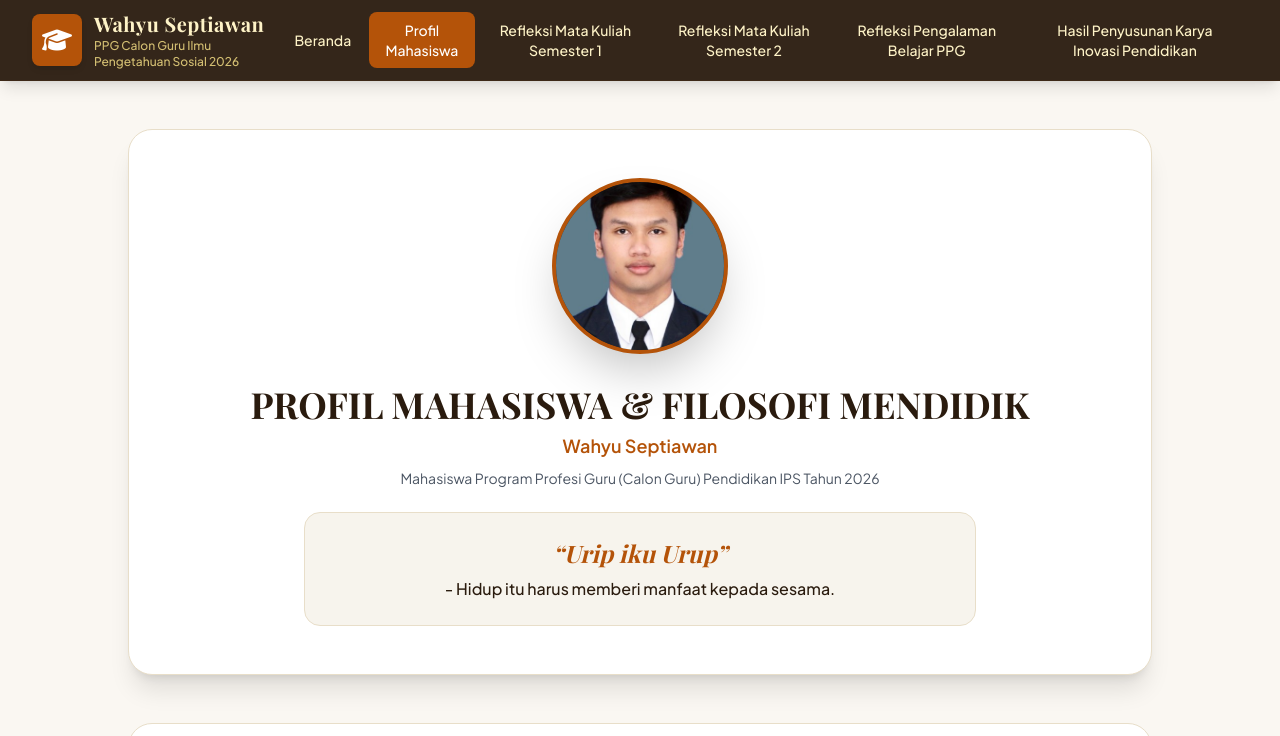
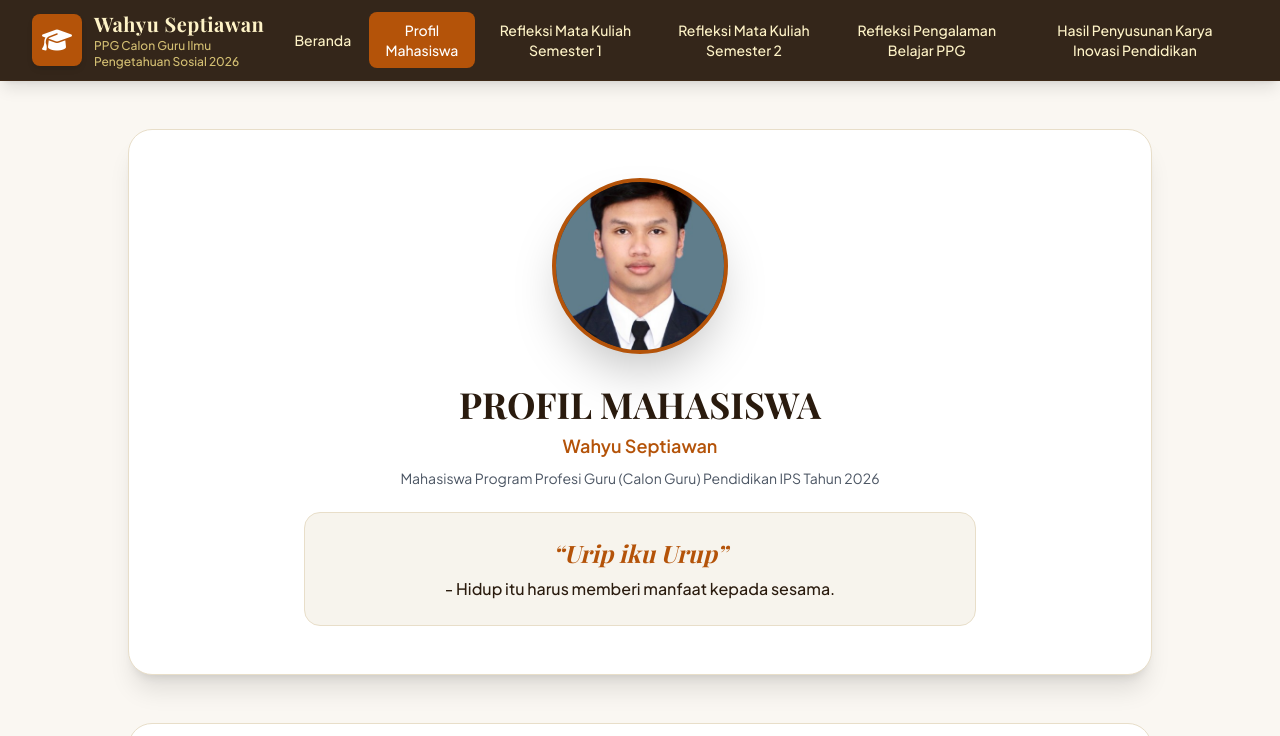
Before and after one commit to wahyuseptiawan021-art/eportofolio-seminar-ppg, a plain HTML site: page index.html in a window 1280 px wide. Both pictures are taken after a click on the button "Profil Mahasiswa". Shown: the top 736 px of the page. Drawn offline with nearby package versions, Linux system fonts and the light colour scheme; a web font is replaced by a local one.

Commit message:
Update index.html

```diff
--- a/index.html
+++ b/index.html
@@ -243,7 +243,7 @@
                         </div>
                     </div>
                     <div class="space-y-2">
-                        <h1 class="text-3xl sm:text-4xl font-extrabold font-serif text-earth-900">PROFIL MAHASISWA & FILOSOFI MENDIDIK</h1>
+                        <h1 class="text-3xl sm:text-4xl font-extrabold font-serif text-earth-900">PROFIL MAHASISWA</h1>
                         <p class="text-lg font-semibold text-accent">Wahyu Septiawan</p>
                         <p class="text-sm text-gray-600">Mahasiswa Program Profesi Guru (Calon Guru) Pendidikan IPS Tahun 2026</p>
                     </div>
```
